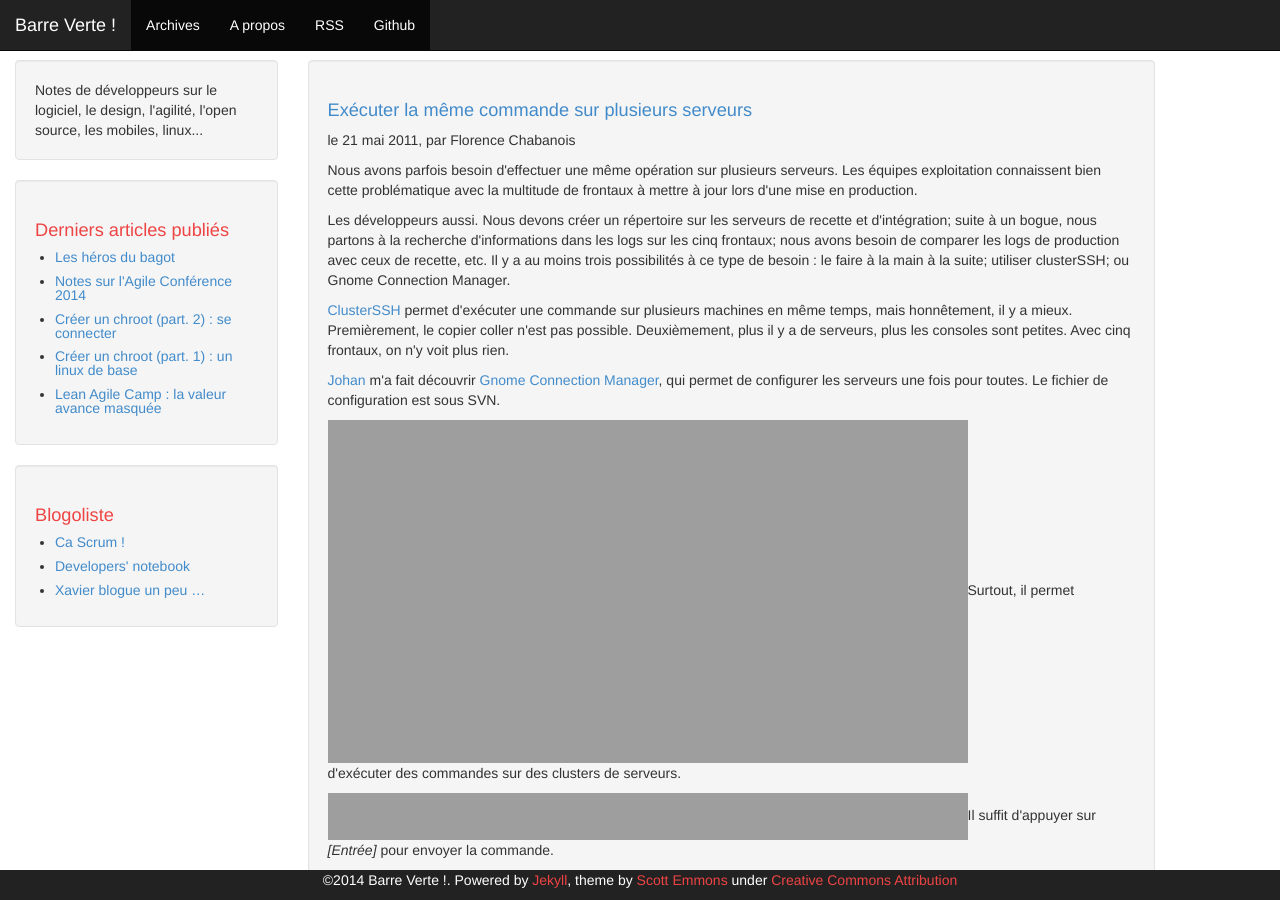
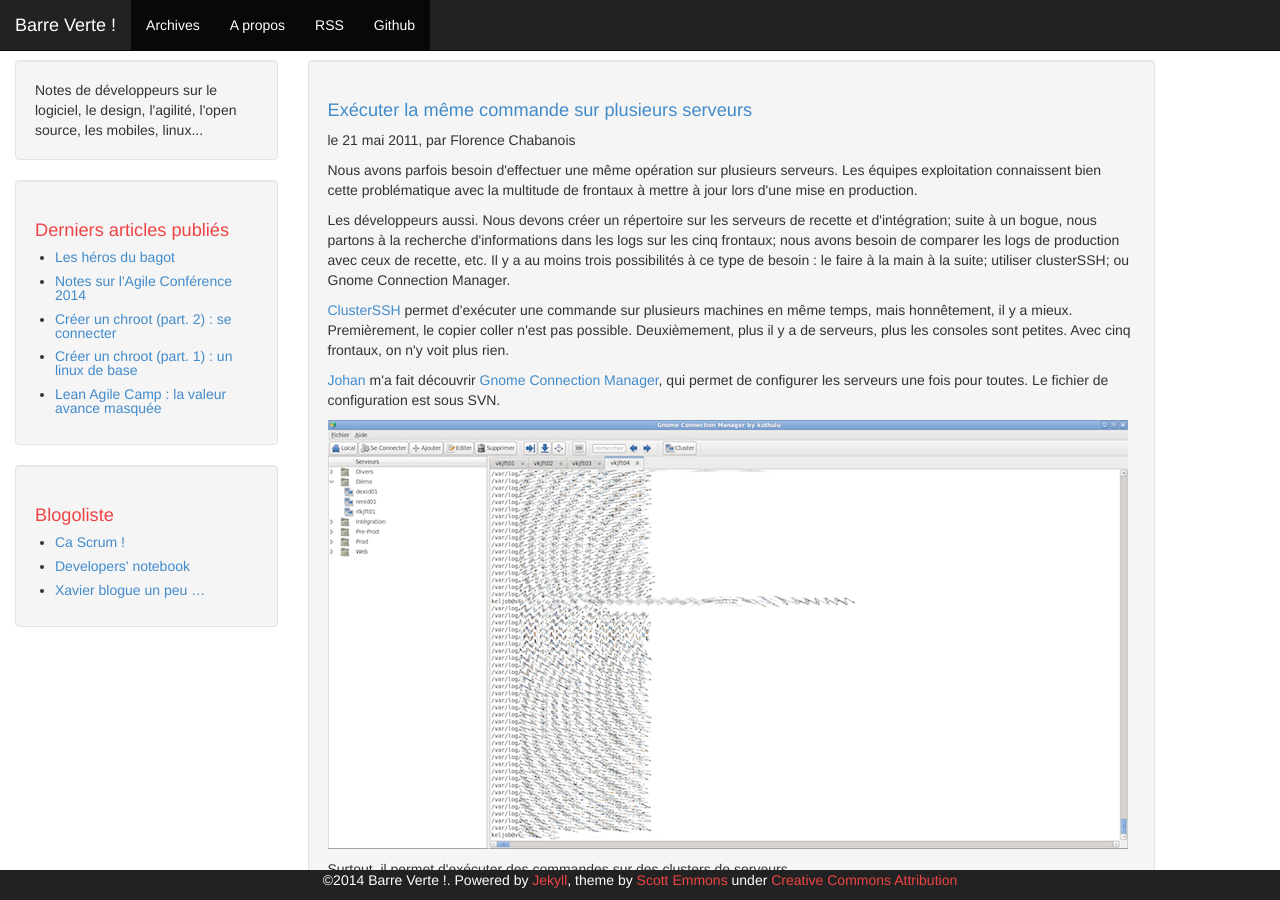
Before and after one commit to MichaelBitard/barreverte.github.io, a Jekyll site: the page built from _posts/2011-05-21-executer-la-meme-commande-sur-plusieurs-serveurs.markdown, in a window 1280 px wide and 900 px high. Built offline with Jekyll 4.4.1, drawn with Linux system fonts in a browser that asks for light colours; Markdown is read by kramdown in place of the engine named in the settings; comment, search, counter and statistics services are not loaded.

Commit message:
import images: 2011-05-21-executer-la-meme-commande-sur-plusieurs-serveurs #2

```diff
--- a/_posts/2011-05-21-executer-la-meme-commande-sur-plusieurs-serveurs.markdown
+++ b/_posts/2011-05-21-executer-la-meme-commande-sur-plusieurs-serveurs.markdown
@@ -36,9 +36,12 @@
 <p>Les développeurs aussi. Nous devons créer un répertoire sur les serveurs de recette et d'intégration; suite à un bogue, nous partons à la recherche d'informations dans les logs sur les cinq frontaux; nous avons besoin de comparer les logs de production avec ceux de recette, etc. Il y a au moins trois possibilités à ce type de besoin : le faire à la main à la suite; utiliser clusterSSH; ou Gnome Connection Manager.<a id="more"></a><a id="more-1911"></a></p>
 <p><a title="ClusterSSH" href="http://sourceforge.net/projects/clusterssh/">ClusterSSH</a> permet d'exécuter une commande sur plusieurs machines en même temps, mais honnêtement, il y a mieux. Premièrement, le copier coller n'est pas possible. Deuxièmement, plus il y a de serveurs, plus les consoles sont petites. Avec cinq frontaux, on n'y voit plus rien.</p>
 <p><a href="http://blog.johanbleuzen.fr/">Johan</a> m'a fait découvrir <a title="Gnome Connection Manager" href="http://kuthulu.com/gcm/">Gnome Connection Manager</a>, qui permet de configurer les serveurs une fois pour toutes. Le fichier de configuration est sous SVN.</p>
-<p><a href="http://www.barreverte.fr/wp-content/uploads/2011/05/gnome1.png"><img class="aligncenter size-large wp-image-1975" title="gnome-connection-1" src="http://www.barreverte.fr/wp-content/uploads/2011/05/gnome1-1024x549.png" alt="" width="640" height="343" /></a>Surtout, il permet d'exécuter des commandes sur des clusters de serveurs.</p>
-<p><a href="http://www.barreverte.fr/wp-content/uploads/2011/05/gnome21.png"><img class="aligncenter size-large wp-image-1979" title="gnome-connection-2" src="http://www.barreverte.fr/wp-content/uploads/2011/05/gnome21-1024x76.png" alt="" width="640" height="47" /></a>Il suffit d'appuyer sur <em>[Entrée]</em> pour envoyer la commande.</p>
-<p><a href="http://www.barreverte.fr/wp-content/uploads/2011/05/gnome3.png"><img class="aligncenter size-large wp-image-1978" title="gnome-connection-3" src="http://www.barreverte.fr/wp-content/uploads/2011/05/gnome3-1024x547.png" alt="" width="640" height="341" /></a></p>
+<p><a href="/images/gnome1.png"><img class="aligncenter size-large wp-image-1975" title="gnome-connection-1" src="/images/gnome1-800.png" alt="" width="800" /></a></p>
+<p>Surtout, il permet d'exécuter des commandes sur des clusters de serveurs.</p>
+<p><a href="/images/gnome21.png"><img class="aligncenter size-large wp-image-1979" title="gnome-connection-2" src="/images/gnome21-800.png" alt="" width="800" /></a>
+</p>
+<p>Il suffit d'appuyer sur <em>[Entrée]</em> pour envoyer la commande.</p>
+<p><a href="/images/gnome3.png"><img class="aligncenter size-large wp-image-1978" title="gnome-connection-3" src="/images/gnome3.png" alt="" width="800" /></a></p>
 <p>L'application s'installe très simplement avec Ubuntu, ce serait dommage de s'en priver. Personnellement, je ne peux plus m'en passer pour les commandes groupées.</p>
 <h2>Liens</h2>
 <p>GnomeConnectionManager : <a href="http://kuthulu.com/gcm/">http://kuthulu.com/gcm/</a><br />
```
Also changed, not shown: images/gnome1-800.png (added), images/gnome1.png (added), images/gnome21-800.png (added), images/gnome21.png (added), images/gnome3.png (added), 1 other file.
